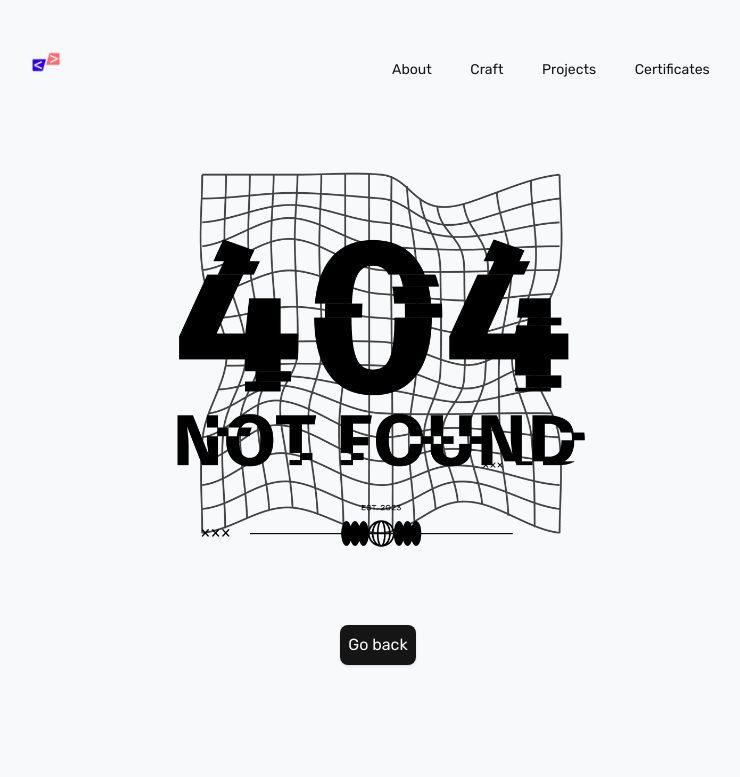
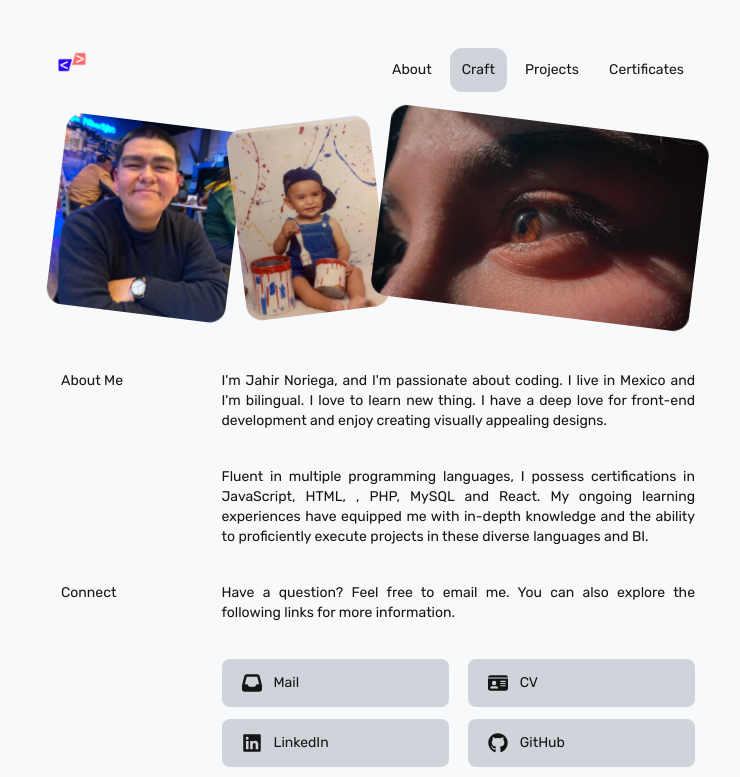
Before and after one commit to jahirnoriega/jahirnoriega.dev, a React (Vite) app: page /craft in a window 1280 px wide. Shown: the top 777 px of the page, without its empty margins (262-1002 px from the left). Built offline with nearby package versions, Linux system fonts and the light colour scheme.

Commit message:
mobile update

```diff
--- a/src/components/ImagesGallery.jsx
+++ b/src/components/ImagesGallery.jsx
@@ -13,7 +13,7 @@ function ImagesGallery() {
   };
   return (
     <div className="flex justify-center">
-      <div className="rounded-2xl mb-9 max-w-xs object-cover h-56 flex justify-center items-center">
+      <div className="rounded-2xl mb-9 max-w-xs object-cover h-48 flex justify-center items-center">
         {isLoading && <Spinner />}
 
         <motion.img
@@ -21,7 +21,7 @@ function ImagesGallery() {
           whileHover={{ rotate: 0, scale: 1.2, zIndex: 3 }}
           transition={{ duration: 0.5 }}
           src={me}
-          className="rounded-2xl mb-9 max-w-xs object-cover h-56 "
+          className="rounded-2xl mb-9 max-w-xs object-cover h-48 "
           loading="lazy"
           onLoad={handleImageLoad}
         />
@@ -30,7 +30,7 @@ function ImagesGallery() {
           whileHover={{ rotate: 0, scale: 1.2, zIndex: 3 }}
           transition={{ duration: 0.5 }}
           src={me_baby}
-          className="rounded-2xl mb-9 max-w-xs object-cover h-56 "
+          className="rounded-2xl mb-9 max-w-xs object-cover h-48 "
           loading="lazy"
           onLoad={handleImageLoad}
         />
@@ -39,7 +39,7 @@ function ImagesGallery() {
           whileHover={{ rotate: 0, scale: 1.2, zIndex: 3 }}
           transition={{ duration: 0.5 }}
           src={eyes}
-          className="hidden sm:flex rounded-2xl mb-9 max-w-xs object-cover h-56 "
+          className="hidden sm:flex rounded-2xl mb-9 max-w-xs object-cover h-48 "
           loading="lazy"
           onLoad={handleImageLoad}
         />
--- a/src/components/JobCard.jsx
+++ b/src/components/JobCard.jsx
@@ -18,7 +18,7 @@ function JobCard(data) {
               {companyName}
             </p>
           </div>
-          <div className="w-1/5 justify-end">
+          <div className="w-1/3 justify-end">
             <h4>
               {start}-{end}
             </h4>
--- a/src/components/Layout.jsx
+++ b/src/components/Layout.jsx
@@ -14,7 +14,7 @@ function Layout() {
   const location = useLocation();
 
   return (
-    <div className="xl:px-[23%] lg:px-[19%] lg:my-12 md:px-[10%] my-12 px-[8%]  place-content-center">
+    <div className=" 2xl:px-[30%] xl:px-[25%] lg:px-[19%] lg:my-12 md:px-[10%] my-12 px-[6%]  place-content-center">
       <nav className="flex w-full">
         <div className="w-1/2">
           <a href="/">
@@ -34,9 +34,9 @@ function Layout() {
             About
           </Link>
           <Link
-            to="/about"
+            to="/craft"
             className={`${
-              location.pathname === "/about"
+              location.pathname === "/craft"
                 ? "bg-white dark:bg-hover"
                 : "text-center"
             } p-3 hover:bg-white dark:hover:bg-hover hover:cursor-pointer rounded-xl mx-0.5 `}
--- a/src/main.jsx
+++ b/src/main.jsx
@@ -23,6 +23,11 @@ const router = createBrowserRouter([
       },
       {
         path: "/about",
+        element: <About />,
+        loader: jobsLoader,
+      },
+      {
+        path: "/craft",
         element: <About />,
         loader: jobsLoader,
       },
```
